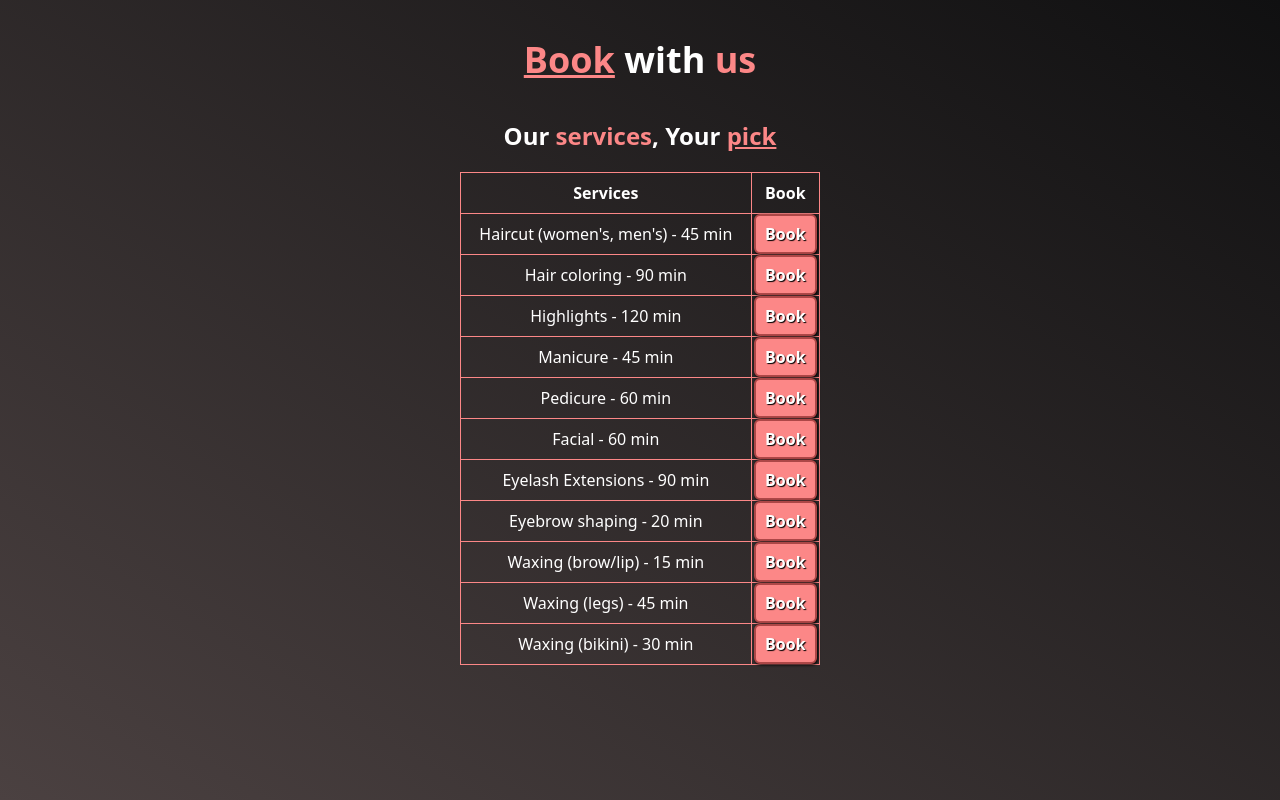
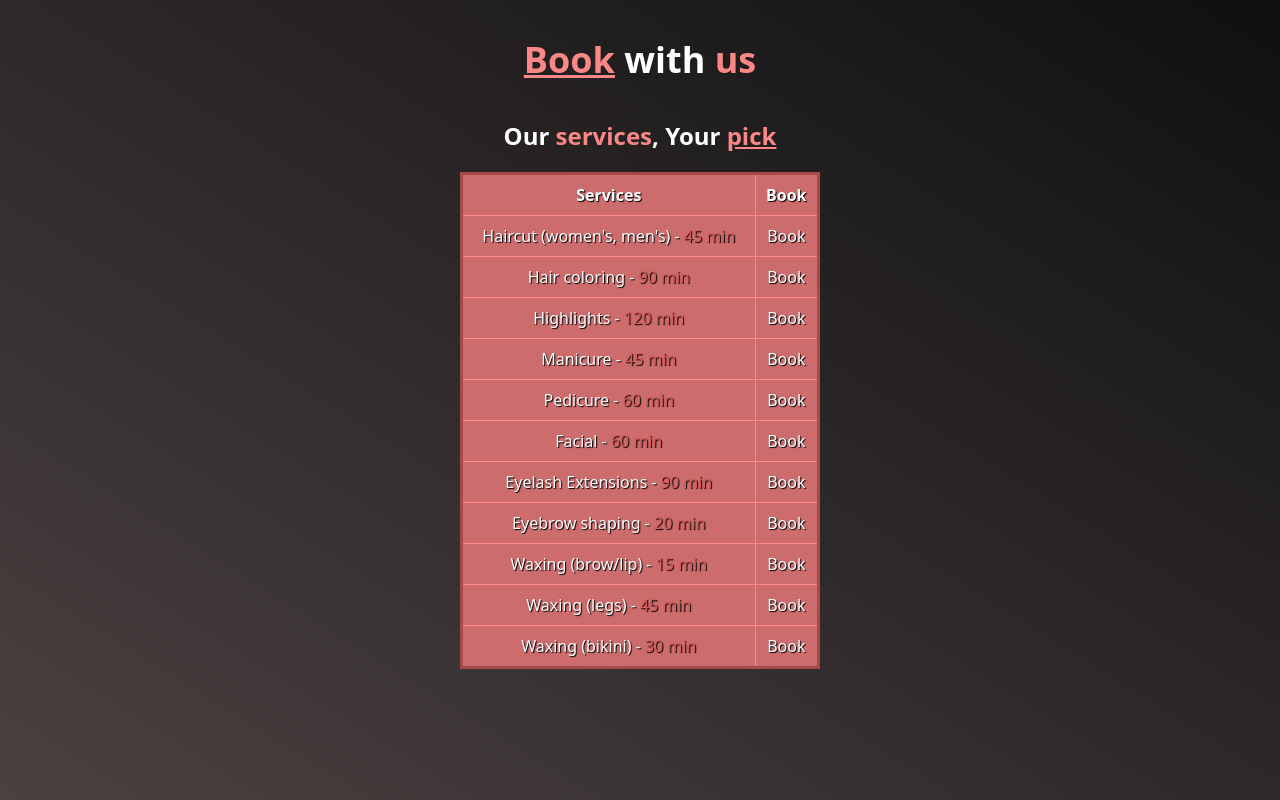
Before and after one commit to RaxCodes37/booklying, a Next.js app: page /book in a window 1280 px wide. Built offline with nearby package versions, Linux system fonts and the light colour scheme.

Commit message:
Finished styling Booking page

```diff
--- a/app/components/pages/booking-page/book-client.tsx
+++ b/app/components/pages/booking-page/book-client.tsx
@@ -13,20 +13,23 @@ export default function BookingClient() {
         Our <span>services</span>, Your <span className="underline">pick</span>
       </h2>
 
-      <table className="border border-[#fc8787] w-90 text-center mt-5">
+      <table className="border-3 bg-[#cd6c6c] border-[#a84949] w-90 text-center mt-5">
         <thead>
           <tr className="text-center p-2">
-            <th className="border border-[#fc8787]">Services</th>
-            <th className="p-2 border border-[#fc8787]">Book</th>
+            <th className="border border-[#ff8a8a]">Services</th>
+            <th className="p-2 border border-[#ff8a8a]">Book</th>
           </tr>
         </thead>
         <tbody>
           {services.map((service) => (
-            <tr className="border border-[#fc8787] p-2" key={service.serviceName}>
-              <td className="border border-[#fc8787] p-2">
-                {service.serviceName} - {service.serviceDuration}
+            <tr
+              className="border border-[#ff8a8a] p-2"
+              key={service.serviceName}
+            >
+              <td className="border border-[#ff8a8a] p-2">
+                {service.serviceName} - <span>{service.serviceDuration}</span>
               </td>
-              <td >
+              <td className="duration-300 hover:bg-[#ad4747] hover:border-[#fc8787]">
                 <button>Book</button>
               </td>
             </tr>
--- a/app/globals.css
+++ b/app/globals.css
@@ -53,7 +53,7 @@ input:focus{
   color: var(--hero-element-color);
 }
 
-#home button, #book button, .user-settings-button {
+#home button, .user-settings-button {
   background-color: var(--hero-element-color);
   text-shadow: 1px 1px 1px black;
   border: 2px solid var(--hero-element-border);
@@ -62,9 +62,24 @@ input:focus{
   padding-inline: 9px;
 }
 
-#home button:hover, #book button:hover {
+#home button:hover {
   background-color: #a85454;
   border-color: #fc8787;
+}
+
+#book table {
+  text-shadow: 1px 1px 1px black;
+}
+
+#book table span {
+  color: rgb(214, 92, 92);
+}
+
+#book button {
+  background-color: transparent;
+  border: none transparent;
+  box-shadow: none;
+  text-shadow: 1px 1px 1px black;
 }
 
 .user-settings-button {
```
